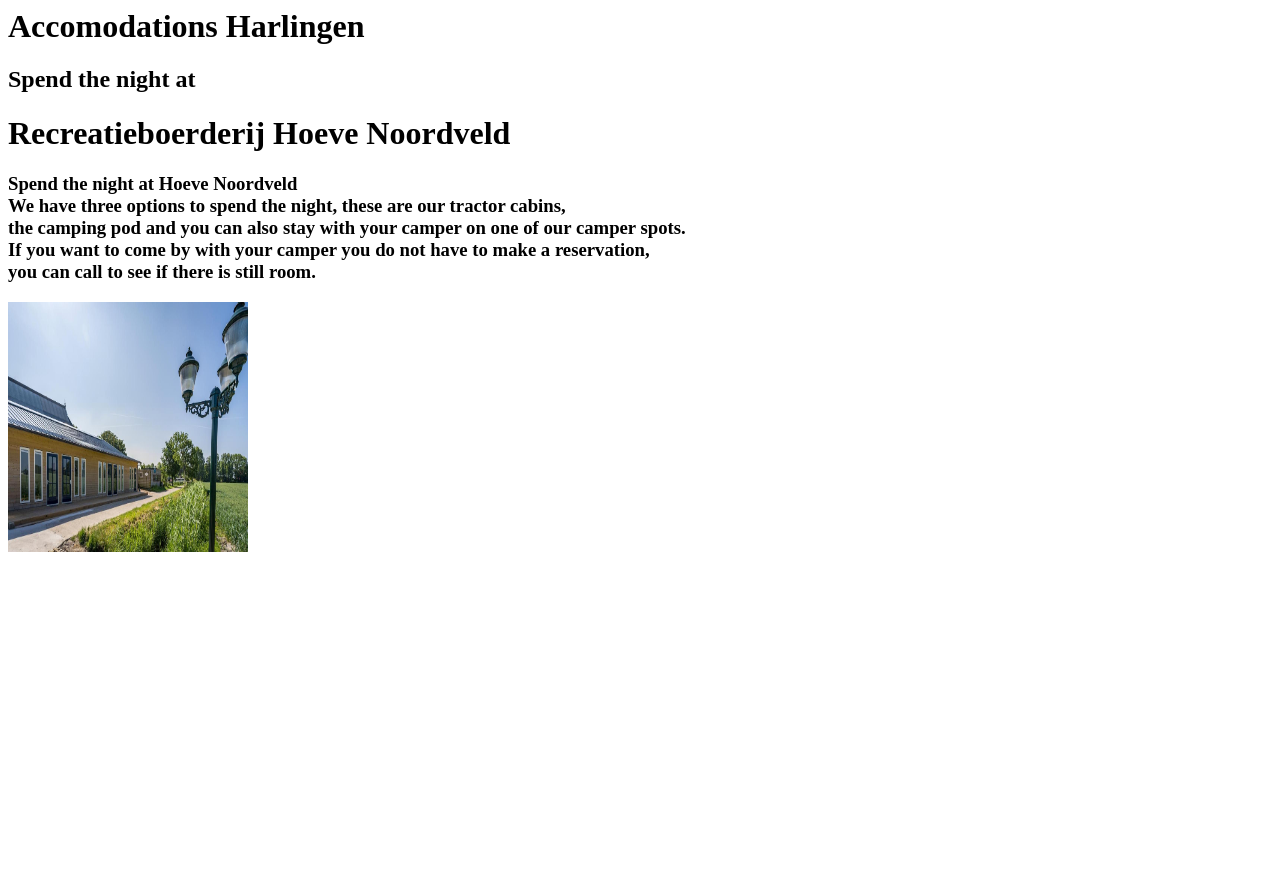
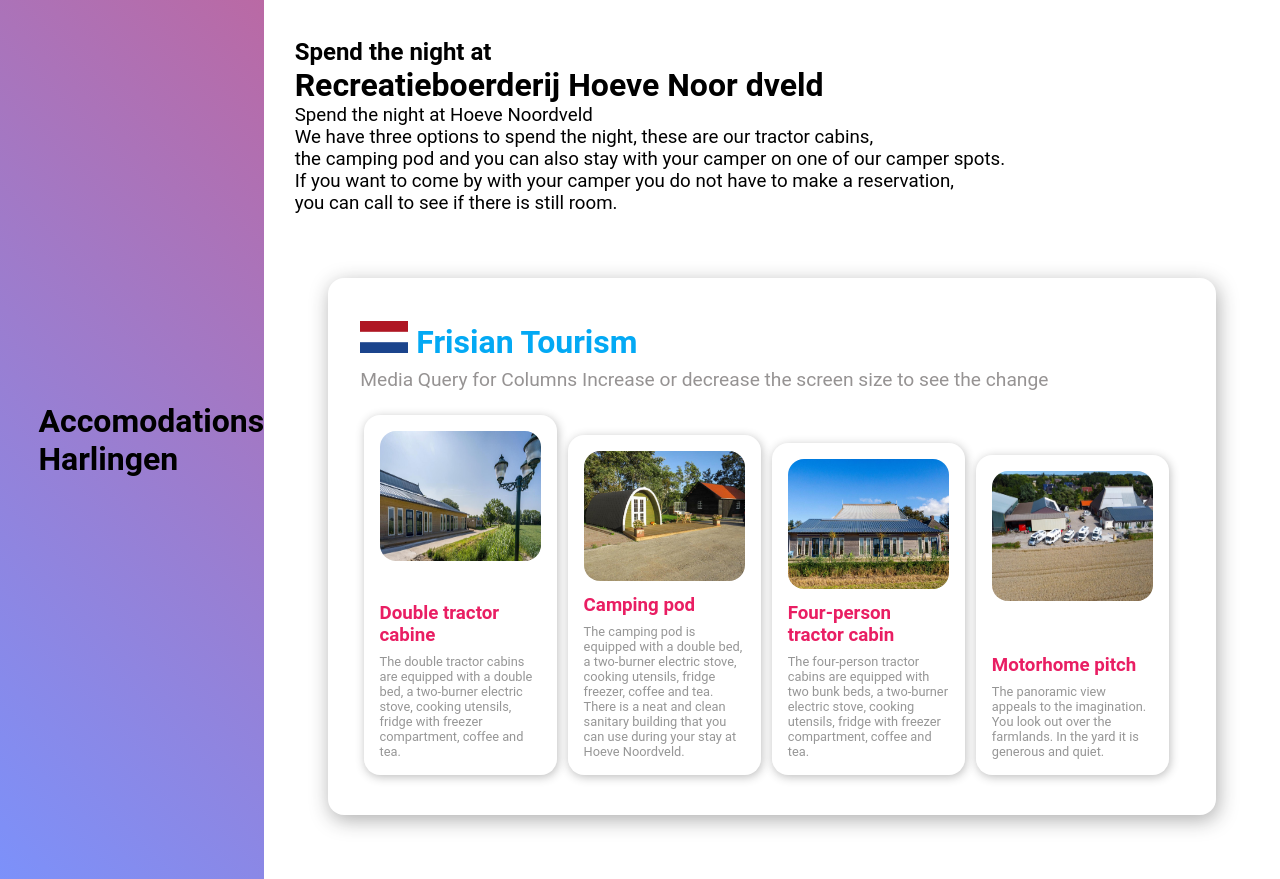
Before and after one commit to IsmaDamm/Tourism, a plain HTML site: page harlingen.html in a window 1280 px wide. Before the commit the page ends 800 px from the top, so only its background shows below. Drawn offline with Linux system fonts and the light colour scheme.

Commit message:
Actualización accomodations

```diff
--- a/harlingen.html
+++ b/harlingen.html
@@ -5,23 +5,63 @@
     <meta http-equiv="X-UA-Compatible" content="IE=edge">
     <meta name="viewport" content="width=device-width, initial-scale=1.0">
     <title>Harlingen</title>
+    <link rel="stylesheet" href="style.css">
 </head>
-<body>
-    <h1>Accomodations Harlingen</h1>
+<body class="generalharli">
+    <h1 style="margin-left:3%;">Accomodations Harlingen</h1>
+    <div class="parte1">
+        <br><br>
+    <h2 style="margin-left:3%;">Spend the night at</h2>
 
-    <h2>Spend the night at</h2>
+    <h1 style="margin-left:3%;">Recreatieboerderij Hoeve Noor   dveld</h1>
 
-    <h1>Recreatieboerderij Hoeve Noordveld</h1>
-
-    <h3>Spend the night at Hoeve Noordveld<br>
+    <h3 class="minitexto" style="margin-left:3%;">Spend the night at Hoeve Noordveld<br>
         We have three options to spend the night, these are our tractor cabins,<br> the camping pod and you can also stay with your camper on one of our camper spots.<br> If you want to come by with your camper you do not have to make a reservation,<br> you can call to see if there is still room.</h3>
 
 
-        <div class="col-lg-4 col-md-6 text-center">
-            <div class="mt-5">
 
-                <div class="mb-2"><img src = "img/harlingan_accommodation1.jpg" width="240" height="250"></div>
-                </a>
+        <div class="maindiv">
+            <div class="innerdiv">
+                <h1><img src="img/holanda.png" alt="flag">Frisian Tourism</h1>
+                <!-- h1 to add main title and a image of flag to look attractive -->
+                <p>Media Query for Columns Increase or decrease the screen size to see the change</p>
+                <!-- p to add small description about website -->
+                <div class="divgroup">
+                    <!-- divgroup contains all cards in it -->
+                    <div class="eachdiv">
+                        <!-- card div 1 -->
+                        <img src="img/harlingan_accommodation1.jpg" alt="Img" width="200" height="130" href="https://www.hoevenoordveld.nl/accommodation/tweepersoonskamer/">
+                        <h3 class="paddeo" href="https://www.hoevenoordveld.nl/accommodation/tweepersoonskamer/">Double tractor cabine</h3>
+
+                        <p>The double tractor cabins are equipped with a double bed, a two-burner electric stove, cooking utensils, fridge with freezer compartment, coffee and tea.
+                        <br></p>
+                    </div>
+                    <div class="eachdiv">
+                        <!-- card div 2 -->
+                        <img src="img/harlingan_accommodation2.jpg" alt="Img" width="200" height="130">
+                        <h3>Camping pod</h3>
+                        <p>The camping pod is equipped with a double bed, a two-burner electric stove, cooking utensils, fridge freezer, coffee and tea. There is a neat and clean sanitary building that you can use during your stay at Hoeve Noordveld.</p>
+                    </div>
+                    <div class="eachdiv">
+                        <!-- card div 3 -->
+                        <img src="img/harlingan_accommodation3.jpg" alt="Img" width="200" height="130">
+                        <h3>Four-person tractor cabin</h3>
+                        <p>The four-person tractor cabins are equipped with two bunk beds, a two-burner electric stove, cooking utensils, fridge with freezer compartment, coffee and tea. </p>
+                    </div>
+                    <div class="eachdiv">
+                        <!-- card div 4 -->
+                        <img src="img/harlingan_accommodation4.jpg" alt="Img" width="200" height="130">
+                        <h3 class="paddeo2">Motorhome pitch</h3>
+                        <p>The panoramic view appeals to the imagination. You look out over the farmlands. In the yard it is generous and quiet.</p>
+                    </div>
+                </div>
+                <!-- divgroup ends -->
             </div>
+            <!-- innerdiv ends -->
+        </div>
+            <!-- maindiv ends -->
+
+    </div>
+
 </body>
 </html>
--- a/style.css
+++ b/style.css
@@ -0,0 +1,144 @@
+.generalharli{
+    background-color: #f5f5f5;
+}
+
+.parte1{
+    background-color: #ffffff;
+}
+.foto1{
+    margin-left: 5%;
+}
+h3.minitexto{
+    font-weight: normal;
+}
+h4.minitexto{
+    font-weight: normal;
+
+}
+
+
+/*CSS PRUEBAS MARC*/
+
+@import url('https://fonts.googleapis.com/css2?family=Roboto:wght@300;400;500;700;900&display=swap');
+
+/*Reset CSS Line*/
+*{
+	margin:0;
+	padding: 0;
+	box-sizing: border-box;
+	font-family: 'Roboto', sans-serif;
+}
+body
+{
+	width: 100%;
+	min-height: 100vh;
+	background-image: linear-gradient(45deg, #7c91fa, #F14658);
+	display: flex;
+    align-items: center;
+    justify-content: center;
+}
+
+/*maindiv styling*/
+.maindiv
+{
+	margin: 4rem;
+    background: white;
+    padding: 2rem;
+    border-radius: 1rem;
+    box-shadow: 2px 5px 20px #2323235e;
+}
+
+/*styling main headline of the website*/
+.innerdiv h1
+{
+	margin: 0.7rem 0 0.4rem;
+    color: #03A9F4;
+}
+/*styling the small flag image in the headline*/
+.innerdiv h1 img
+{
+	height: 2rem;
+    margin-right: 0.5rem;
+}
+/*styling the description of the website*/
+.innerdiv p{
+	font-size: 1.2rem;
+    color: #969393;
+    margin-bottom: 1rem;
+
+}
+/*styling the each card*/
+.eachdiv
+{
+	display: inline-block;
+    width: 23.5%;
+    background: white;
+    box-shadow: 1px 2px 10px #33333352;
+    padding: 1rem;
+    margin: 0.5rem 0.4%;
+    border-radius: 1rem;
+    cursor: pointer;
+    transition: 0.4s;
+}
+/*card Hover State*/
+.eachdiv:hover
+{
+	transform: scale(1.03);
+	box-shadow: 2px 6px 10px #2f2f2f69;
+}
+/*styling the card images*/
+.eachdiv img
+{
+	width: 100%;
+	margin-bottom: 0.8rem;
+    border-radius: 1rem;
+}
+/*styling card title*/
+.eachdiv h3
+{
+	color: #E91E63;
+    margin-bottom: 0.5rem;
+}
+/*styling card description*/
+.eachdiv p
+{
+	font-size: 0.8rem;
+    color: #969696;
+    margin-bottom: 0;
+}
+
+
+/*Media Query Part
+For responsiveness of the website*/
+
+/*Under 1000px styling
+For medium screen devices*/
+@media only screen and (max-width: 1000px){
+	.maindiv {
+    	margin: 3rem;
+	}
+	.eachdiv
+	{
+    	width: 48%;
+    }
+}
+
+/*Under 600px styling
+For small devices*/
+@media only screen and (max-width: 600px){
+	.maindiv {
+    	margin: 2rem;
+	}
+	.eachdiv
+	{
+    	width: 100%;
+    	margin: 0.5rem 0;
+    }
+}
+
+.paddeo{
+    padding-top: 1.8rem;
+}
+.paddeo2{
+    padding-top: 2.5rem;
+}
```
Also changed, not shown: img/holanda.png (added).
